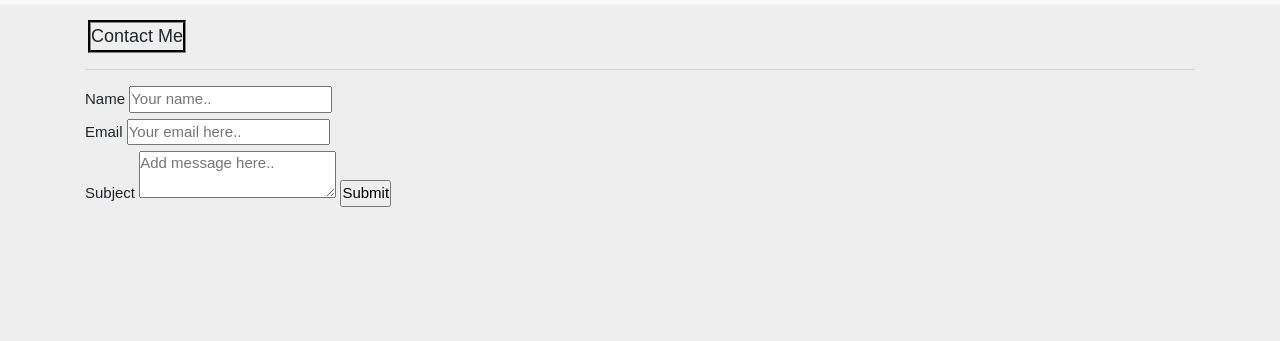
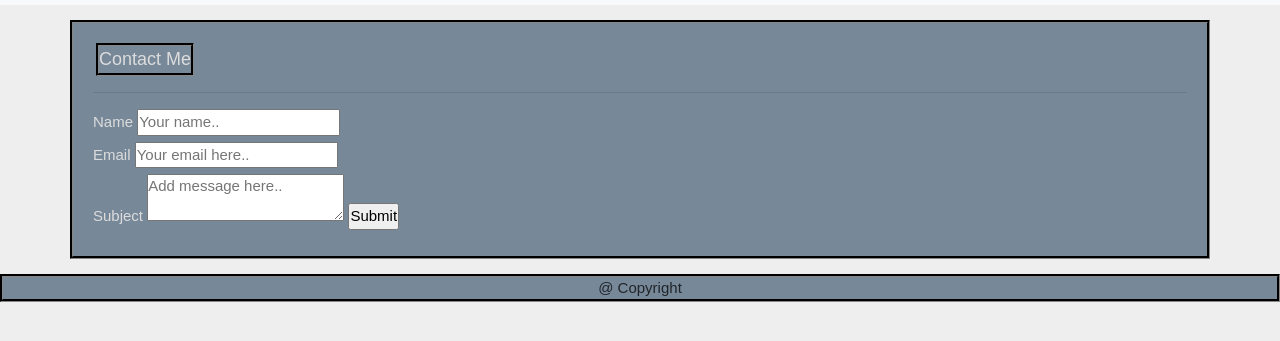
Before and after one commit to XavierG13/ResponsivePortfolio, a plain HTML site: page contact.html in a window 1280 px wide. Shown: the part 67-408 px from the top of the page. Drawn offline with nearby package versions, Linux system fonts and the light colour scheme.

Commit message:
added footer to each html

```diff
--- a/assets/css/style.css
+++ b/assets/css/style.css
@@ -54,3 +54,20 @@ img.resize {
 .img-border {
         border: 5px solid #555;
 }
+
+#contact {
+    padding: 20px;
+    border-style: groove;
+    border-color: #333;
+    background-color: lightslategrey;
+    color: gainsboro;
+}
+
+footer {
+    text-align: center;
+    justify-content: flex-end;
+    margin-top: 15px;
+    border-style: groove;
+    border-color: #333;
+    background-color: lightslategray;
+}
--- a/contact.html
+++ b/contact.html
@@ -46,7 +46,7 @@
 
     </header>
 
-    <div class="container">
+    <div id="contact" class="container">
         <div class="row justify-content-start">
             <div class="justify-content-start">
                 <header class="aboutme">
@@ -77,6 +77,11 @@
         </div>
     </div>
 
+    <div class="sticky-top" class="justify-content-end">
+        <footer>
+            @ Copyright
+        </footer>
+    </div>
 
 </body>
 
```
Also changed, not shown: index.html (+5 -0 lines), portfolio.html (+6 -0 lines).
